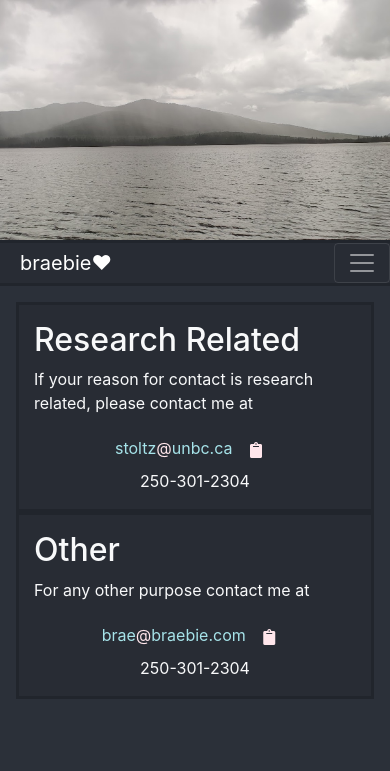
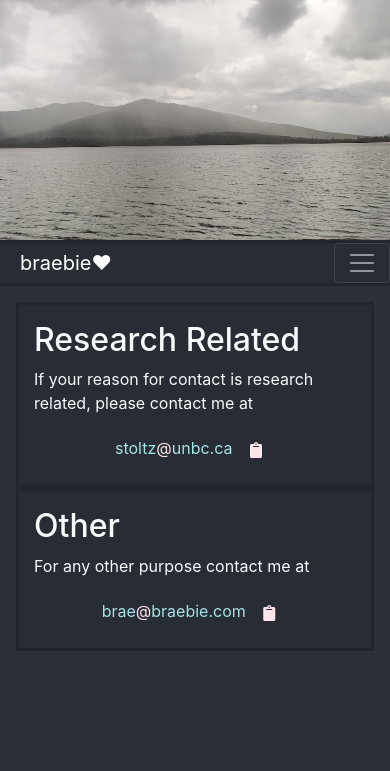
Before and after one commit to braem/portfolio-website, a website: page dist/contact.html in a window 390 px wide. Shown: the top 771 px of the page. Drawn offline with Linux system fonts and the light colour scheme.

Commit message:
- phone number from contact
who even uses phones this is 2020

```diff
--- a/dist/contact.html
+++ b/dist/contact.html
@@ -49,9 +49,6 @@
                 <i class="fa fa-clipboard fa-1x text-color-pastel-4"></i>
             </button>
           </center>
-          <center>
-            250-301-2304
-          </center>
         </div>
       </div>
 
@@ -66,9 +63,6 @@
             <button class="btn btn-default copy-button" id="copy-button" onclick="execCopy('brae@braebie.com')" type="button" data-toggle="tooltip" data-placement="right" title="Copy to Clipboard">
               <i class="fa fa-clipboard fa-1x text-color-pastel-4"></i>
             </button>
-          </center>
-          <center>
-            250-301-2304
           </center>
         </div>
       </div>
```
